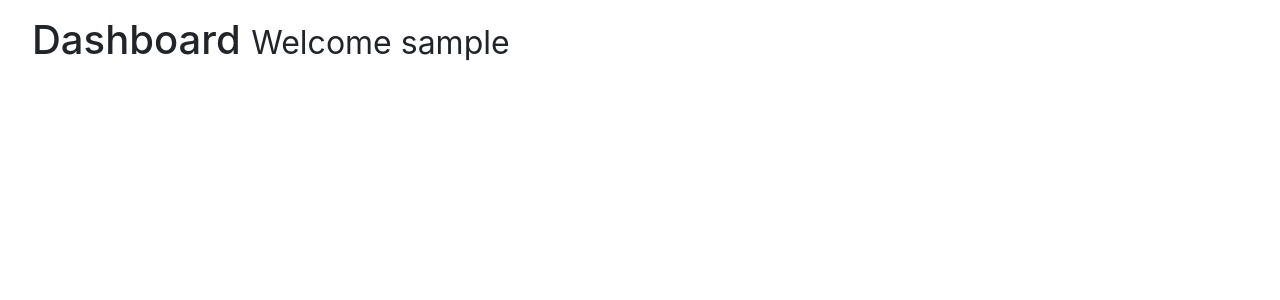
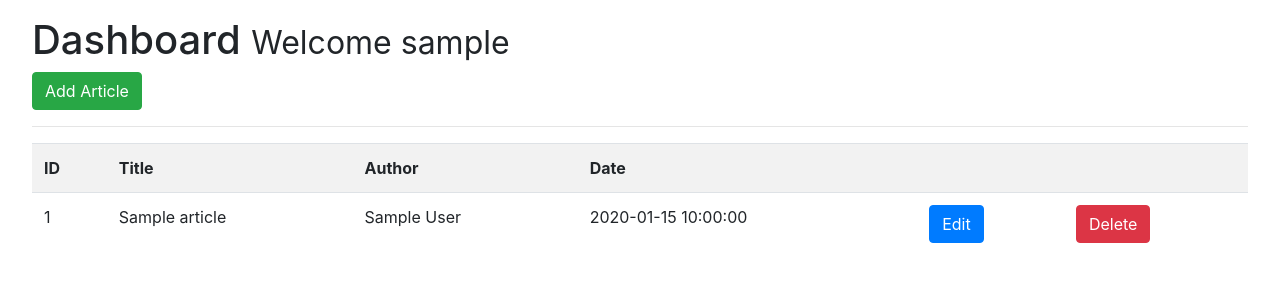
Before and after one commit to senducusin/python-flask-ssr, a Flask app: page /dashboard in a window 1280 px wide. Shown: the part 56-356 px from the top of the page. Run offline with Flask 2, Linux system fonts and the light colour scheme; the visitor is signed in with stand-in values (Sample User, id 1); tables that the repository leaves empty or names only in its code hold one stand-in row (values such as "Sample post"); some libraries are stand-ins or nearby versions.

Commit message:
dashboard and article functionalities

```diff
--- a/app.py
+++ b/app.py
@@ -1,5 +1,5 @@
 from flask import Flask, render_template, flash, redirect, url_for, session, logging, request
-from data import Articles
+# from data import Articles
 from flask_mysqldb import MySQL
 from wtforms import Form, StringField, TextAreaField, PasswordField, validators
 from passlib.hash import sha256_crypt
@@ -18,7 +18,7 @@ app.config['MYSQL_CURSORCLASS'] = 'DictCursor'
 # init MySQL
 mysql = MySQL(app)
 
-Articles = Articles()
+# Articles = Articles()
 
 # Home route
 @app.route('/')
@@ -33,12 +33,36 @@ def about():
 # Route for list of articles
 @app.route('/articles')
 def articles():
-    return render_template('articles.html', articles=Articles)
+    # Create cursor
+    cur = mysql.connection.cursor()
+
+    # Get articles
+    result = cur.execute("SELECT * FROM articles")
+
+    articles = cur.fetchall()
+
+    if result > 0:
+        return render_template('articles.html', articles=articles)
+    else:
+        msg = 'No Articles Found'
+        return render_template('articles.html', msg=msg)
+
+    cur.close()
 
 # Route for individual articles
 @app.route('/articles/<string:id>')
 def article(id):
-    return render_template('article.html', id=id)
+    # Create cursor
+    cur = mysql.connection.cursor()
+
+    # Get article
+    result = cur.execute("SELECT * FROM articles WHERE id = %s", [id])
+
+    article = cur.fetchone()
+
+    return render_template('article.html', article=article)
+
+# Form for register
 
 
 class RegisterForm(Form):
@@ -116,6 +140,8 @@ def login():
 
     return render_template('login.html')
 
+# Prevents unauthorized access when not logged in
+
 
 def is_logged_in(f):
     @wraps(f)
@@ -127,17 +153,63 @@ def is_logged_in(f):
             return redirect(url_for('login'))
     return wrap
 
-
+# Route to logout
 @app.route('/logout')
 def logout():
     session.clear()
     return redirect(url_for('login'))
 
-
+# Route to dashboard
 @app.route('/dashboard')
 @is_logged_in
 def dashboard():
-    return render_template('dashboard.html')
+    # Create cursor
+    cur = mysql.connection.cursor()
+
+    # Get articles
+    result = cur.execute("SELECT * FROM articles")
+
+    articles = cur.fetchall()
+
+    if result > 0:
+        return render_template('dashboard.html', articles=articles)
+    else:
+        msg = 'No Articles Found'
+        return render_template('dashboard.html', msg=msg)
+
+    cur.close()
+
+# Form for add article
+@app.route('/add_article', methods=['GET', 'POST'])
+@is_logged_in
+def add_article():
+    form = ArticleForm(request.form)
+    if request.method == 'POST' and form.validate():
+        title = form.title.data
+        body = form.body.data
+
+        # Create cursor
+        cur = mysql.connection.cursor()
+
+        # Execute
+        cur.execute("INSERT INTO articles(title, body, author) VALUES (%s, %s, %s)",
+                    (title, body, session['username']))
+
+        # Commit to DB
+        mysql.connection.commit()
+
+        # Close connection
+        cur.close()
+
+        flash('Article Created', 'success')
+        return redirect(url_for('dashboard'))
+
+    return render_template('add_article.html', form=form)
+
+
+class ArticleForm(Form):
+    title = StringField('Title', [validators.Length(min=1, max=200)])
+    body = TextAreaField('Body', [validators.Length(min=30)])
 
 
 if __name__ == '__main__':
--- a/templates/dashboard.html
+++ b/templates/dashboard.html
@@ -2,4 +2,33 @@
 <h1>
 	Dashboard <small>Welcome {{ session.username }}</small>
 </h1>
+<a class="btn btn-success" href="/add_article">Add Article</a>
+<hr />
+<table class="table table-striped">
+	<tr>
+		<th>ID</th>
+		<th>Title</th>
+		<th>Author</th>
+		<th>Date</th>
+		<th></th>
+		<th></th>
+	</tr>
+	{% for article in articles %}
+	<tr>
+		<td>{{ article.id }}</td>
+		<td>{{ article.title }}</td>
+		<td>{{ article.author }}</td>
+		<td>{{ article.create_date }}</td>
+		<td>
+			<a href="edit_article/{{ article.id }}" class="btn btn-primary pull-right"
+				>Edit</a
+			>
+		</td>
+		<td>
+			<a href="#" class="btn btn-danger">Delete</a>
+		</td>
+	</tr>
+	{% endfor %}
+</table>
+
 {% endblock %}
--- a/templates/layout.html
+++ b/templates/layout.html
@@ -23,5 +23,9 @@
 		</main>
 
 		<script src="https://stackpath.bootstrapcdn.com/bootstrap/4.3.1/js/bootstrap.min.js"></script>
+		<script src="https://cdn.ckeditor.com/4.11.3/standard/ckeditor.js"></script>
+		<script>
+			CKEDITOR.replace('editor');
+		</script>
 	</body>
 </html>
```
Also changed, not shown: templates/add_article.html (added, +13 -0 lines), templates/article.html (+6 -1 lines).
